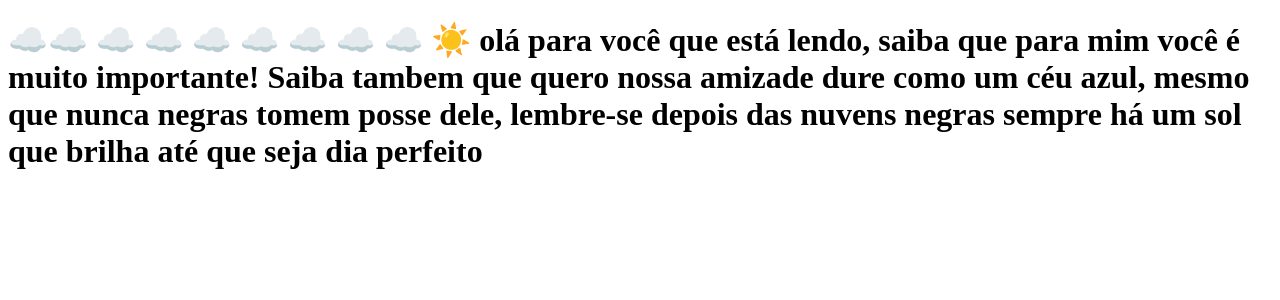
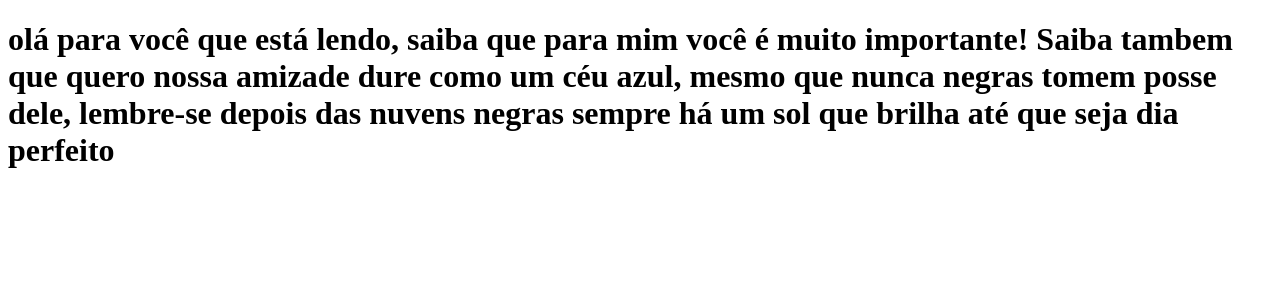
Before and after one commit to Filipe-e/treinando, a Next.js app: page / in a window 1280 px wide. Shown: the top 300 px of the page. Built offline with nearby package versions, Linux system fonts and the light colour scheme.

Commit message:
Mudaa a frase anterior

```diff
--- a/pages/index.js
+++ b/pages/index.js
@@ -1,7 +1,5 @@
 function Home() {
     return <h1>
-☁️☁️   ☁️     ☁️             ☁️ ☁️ ☁️           ☁️ ☁️ ☀️
-
 olá para você que está lendo, saiba que para mim você é muito importante! Saiba tambem que quero nossa amizade dure como um céu azul, mesmo que nunca negras tomem posse dele, lembre-se
 depois das nuvens negras sempre há um sol que brilha até que seja dia perfeito
     </h1>
```
